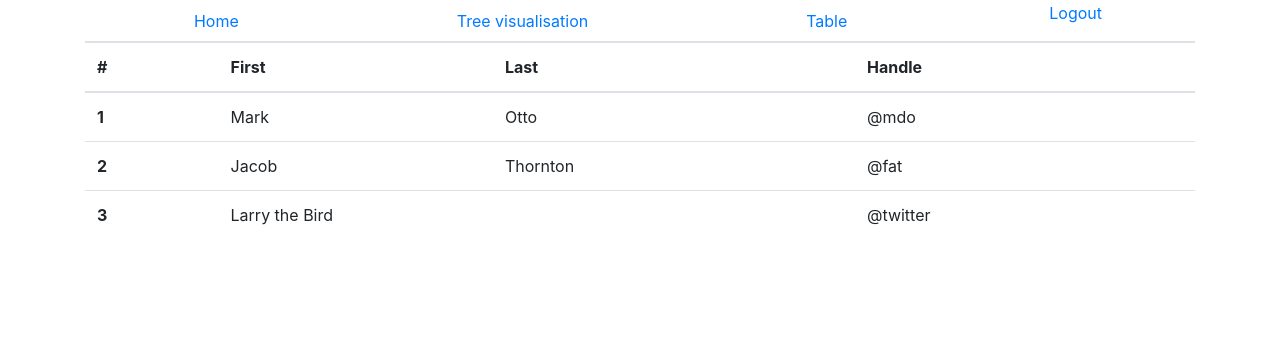
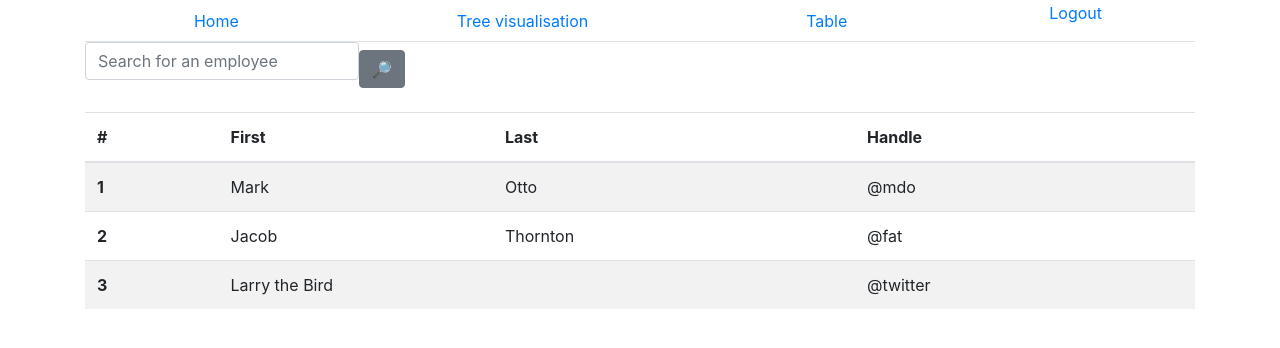
Before and after one commit to sbilikepy/ANC_test_task, a Django app: page /employees/ in a window 1280 px wide. Shown: the top 348 px of the page. Run offline with Django 5.2, Linux system fonts and the light colour scheme; the visitor is signed in with stand-in values (Sample User, id 1); data comes from the database, SQL or seed files in the repository; some libraries are stand-ins or nearby versions.

Commit message:
search form + crispy

```diff
--- a/templates/staff_management/employee/employee_list.html
+++ b/templates/staff_management/employee/employee_list.html
@@ -1,9 +1,15 @@
 {% extends "base.html" %}
+{% load crispy_forms_filters %}
 {% load static %}
 {% block content %}
 
-<table class="table">
-  <thead>
+  <form action="" method="get" class="form-inline mb-3">
+    {{ search_form|crispy }}
+    <input class="btn btn-secondary" type="submit" value="🔎">
+  </form>
+
+  <table class="table table-striped">
+    <thead>
     <tr>
       <th scope="col">#</th>
       <th scope="col">First</th>
```
